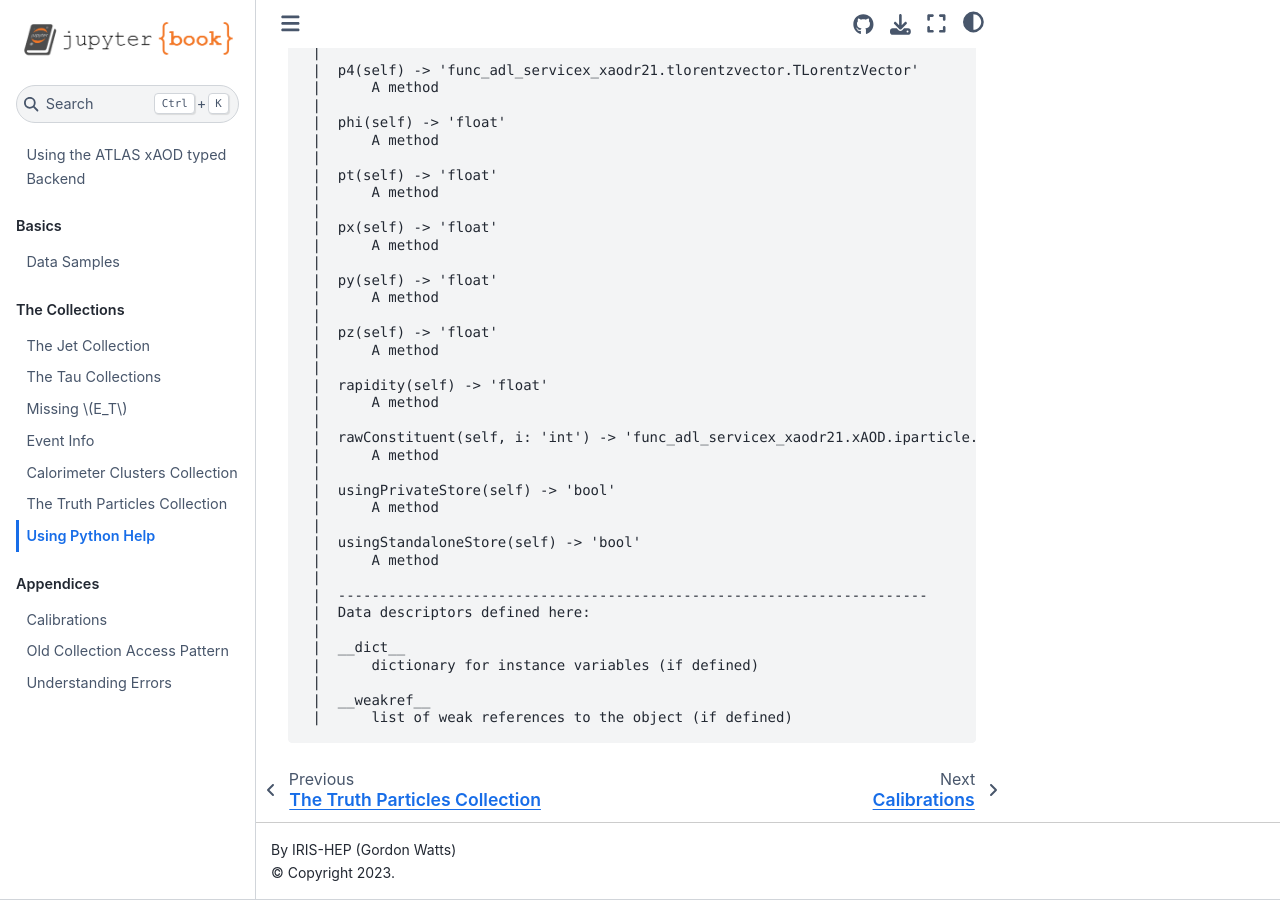
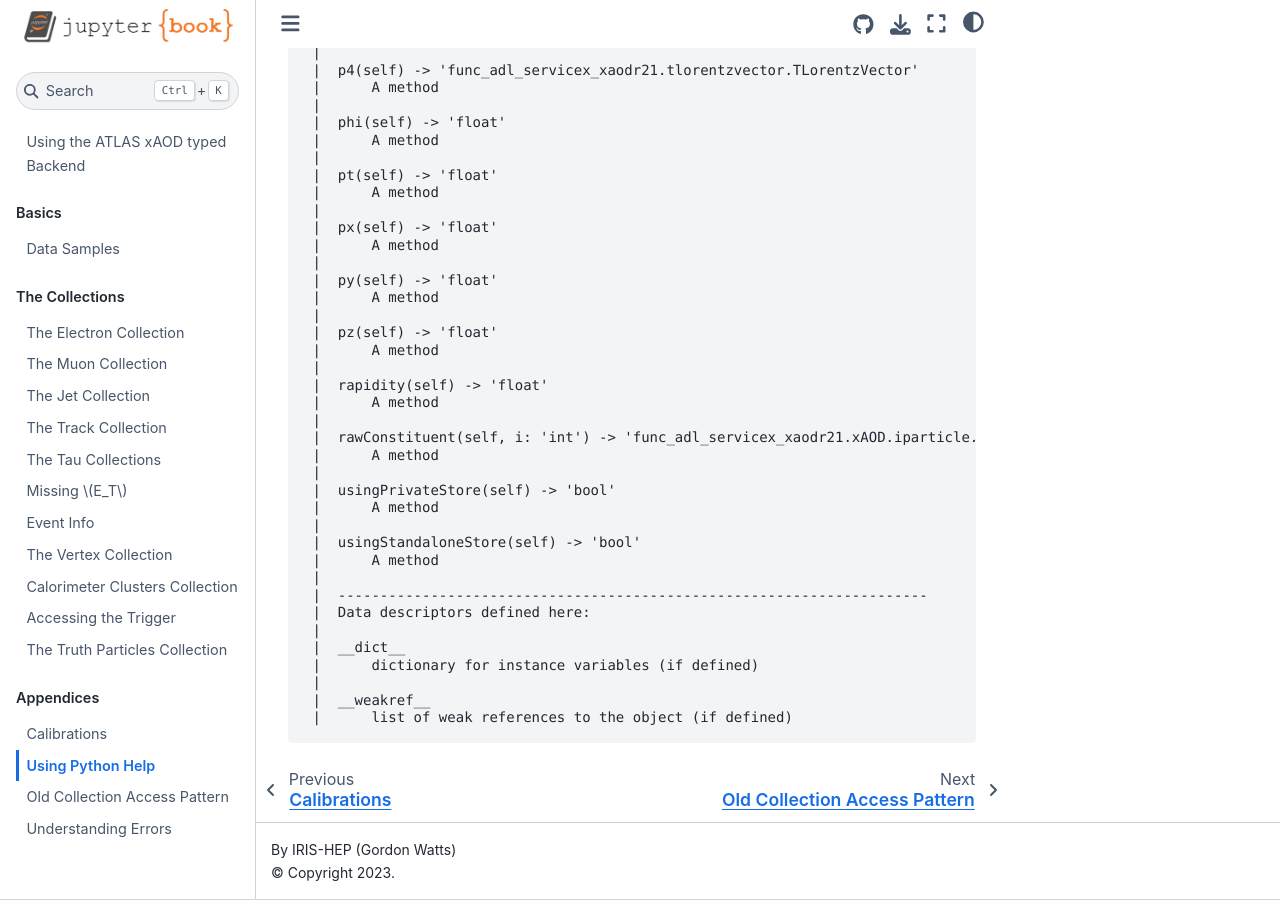
Before and after one commit to gordonwatts/xaod_usage, a Jupyter Book: the page built from book/appendix/py_help.ipynb, in a window 1280 px wide and 900 px high, scrolled down 2467 px. Built offline with Jupyter Book 1.0.4 settings and Sphinx 7.4.7 and the Sphinx Book theme 1.1.4, drawn with Linux system fonts in a browser that asks for light colours; pages that are not in the unit, such as notebooks, are missing from menus; some of the changed lines change nothing that is shown.

Commit message:
Updates to book layout

```diff
--- a/book/_toc.yml
+++ b/book/_toc.yml
@@ -9,18 +9,20 @@ parts:
     - file: chapters/data
   - caption: The Collections
     chapters:
-    - file: chapter/electrons
-    - file: chapter/muons
-    - file: chapter/tracks
+    - file: chapters/electrons
+    - file: chapters/muons
     - file: chapters/jets
+    - file: chapters/tracks
     - file: chapters/taus
     - file: chapters/met
     - file: chapters/eventinfo
+    - file: chapters/vertices
     - file: chapters/caloclusters
+    - file: chapters/trigger
     - file: chapters/truth
-    - file: chapters/py_help
   - caption: Appendices
     chapters:
     - file: appendix/calibrations
+    - file: appendix/py_help
     - file: appendix/old_access
     - file: appendix/errors
```
Also changed, not shown: book/appendix/py_help.ipynb (renamed from book/chapters/py_help.ipynb).
